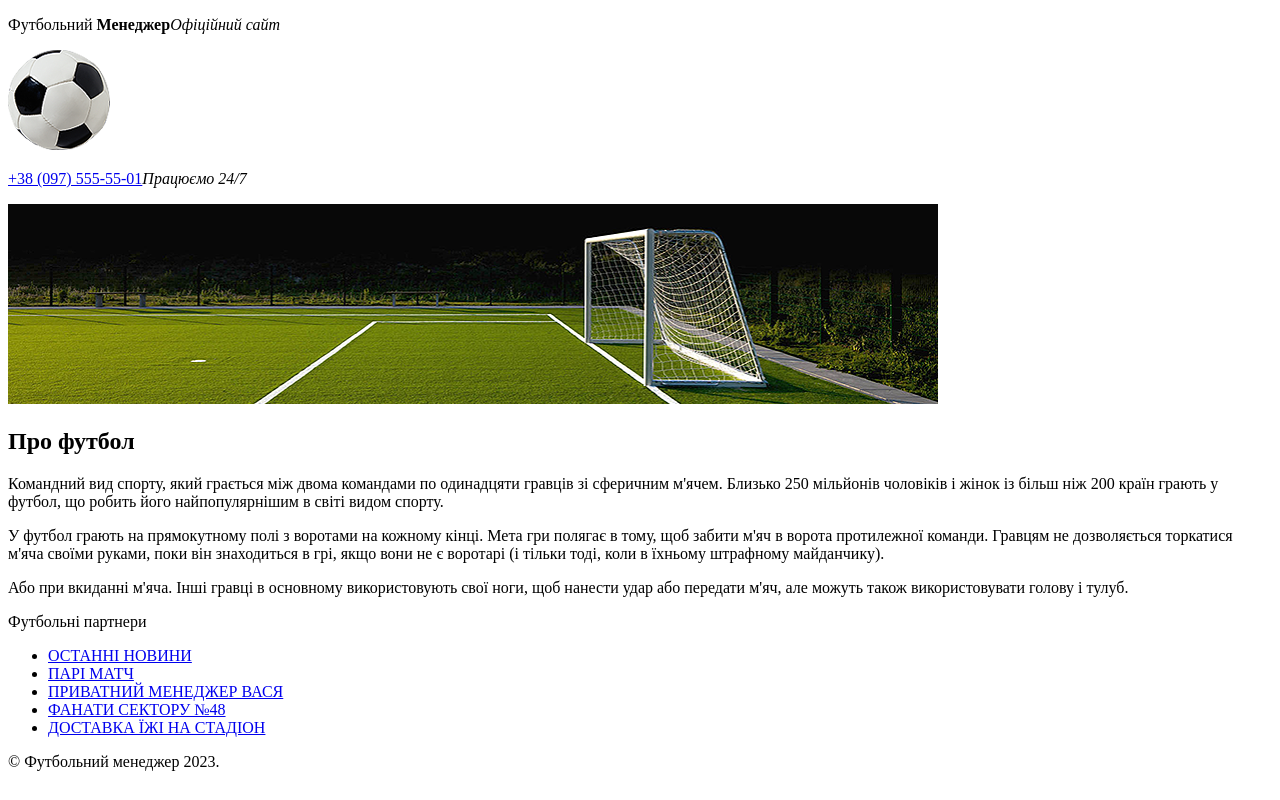
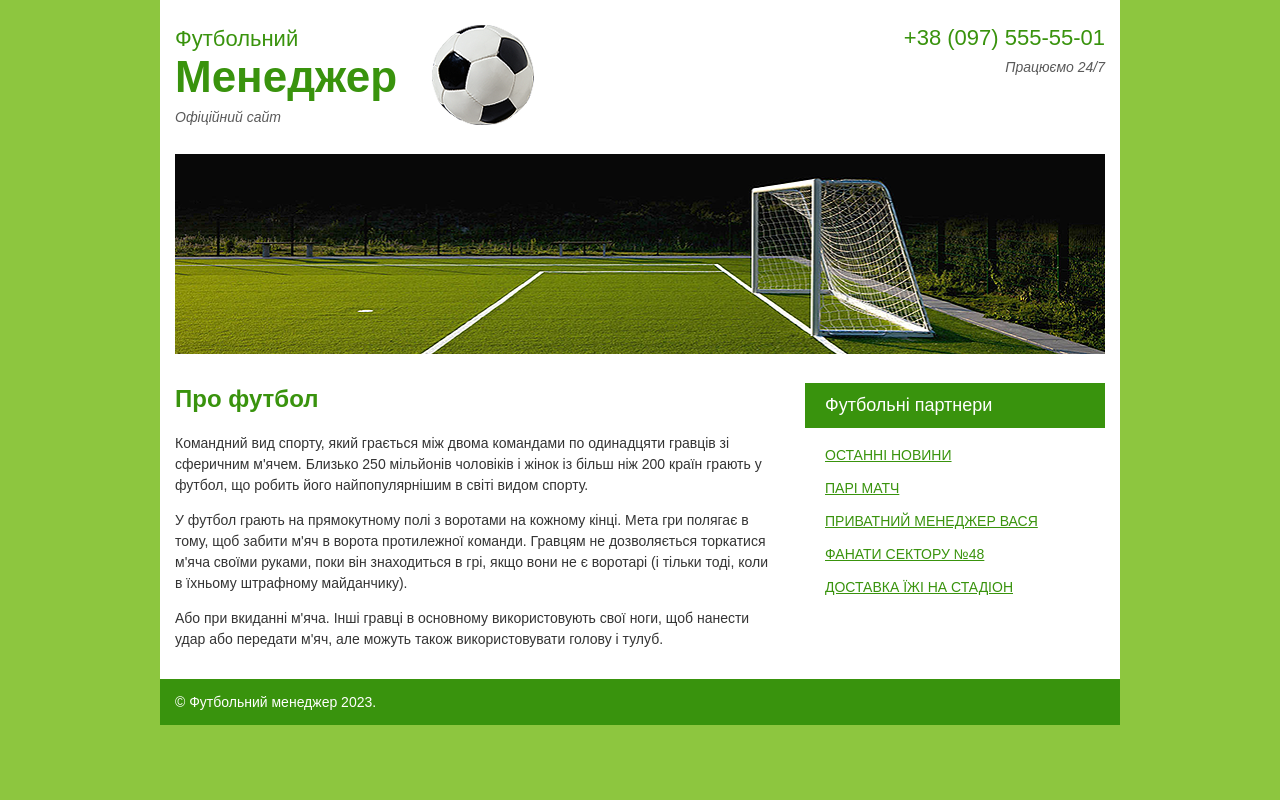
Before and after one commit to yusokkii/Football, a plain HTML site: page index.html in a window 1280 px wide. Drawn offline with Linux system fonts and the light colour scheme.

Commit message:
Second comment

```diff
--- /dev/null
+++ b/css/style.css
@@ -0,0 +1,108 @@
+body {
+    background-color: #8dc63f;
+    font-family: Arial, Helvetica, sans-serif;
+    margin: 0;
+    cursor: url('../cursor.cur'), auto;
+   }
+   .wrapper {
+    background-color: #fff;
+    max-width: 960px;
+    margin: 0 auto;
+    padding: 0 15px;
+    box-sizing: border-box;
+   }
+   .header {
+    display: flex;
+    justify-content: space-between;
+    padding: 25px 0;
+   }
+   .logo {
+    display: flex;
+    align-items: center;
+   }
+   .logo p,
+   .contacts a {
+    font-size: 22px;
+    color: #39930d;
+    text-decoration-line: none;
+   }
+   .logo p,
+   .contacts p {
+    margin: 0;
+   }
+   .logo b {
+    font-size: 44px;
+    color: #39930d;
+    display: block;
+   }
+   .logo i,
+   .contacts i {
+    font-size: 14px;
+    color: #5a5a5a;
+   }
+   .logo img {
+    margin: 0 35px;
+   }
+   .contacts a {
+    display: block;
+    margin-bottom: 8px;
+   }
+   .contacts i {
+    display: block;
+    text-align: right;
+   }
+   .main {
+    display: flex;
+    justify-content: space-between;
+    padding: 7px 0 30px;
+   }
+   .main h1 {
+    font-size: 24px;
+    color: #39930d;
+   }
+   .main p {
+    font-size: 14px;
+    line-height: 1.5em;
+    color: #343434;
+   }
+   .main-picture {
+    width: 100%;
+    vertical-align: bottom;
+   }
+   .main-text {
+    max-width: 600px;
+   }
+   .menu {
+    width: 300px;
+   }
+   .menu p {
+    padding: 9px 20px;
+    background-color: #39930d;
+    font-size: 18px;
+    color: #fff;
+   }
+   .menu ul {
+    list-style: none;
+    padding-left: 20px;
+   }
+   .menu li {
+    margin-bottom: 15px;
+   }
+   .menu a:hover {
+   color: #39930d;
+   text-decoration: none;
+   }
+   .menu a {
+    list-style: none;
+    font-size: 14px;
+    text-decoration: underline;
+    text-transform: uppercase;
+    color: #39930d;
+   }
+   .footer {
+    padding: 15px 15px;
+    font-size: 14px;
+    color: #fff;
+    background-color: #39930d;
+    margin: -15px;
+   }
--- a/index.html
+++ b/index.html
@@ -5,7 +5,7 @@
  <meta http-equiv="X-UA-Compatible" content="IE=edge">
  <meta name="viewport" content="width=device-width, initial-scale=1.0">
  <title>Футбольний менеджер. Офіційний сайт. Футбол Хмельницький</title>
- <!-- <link rel="stylesheet" href="css/style.css"> -->
+ <link rel="stylesheet" href="css/style.css">
 </head>
 <body>
  <div class="wrapper">
```
